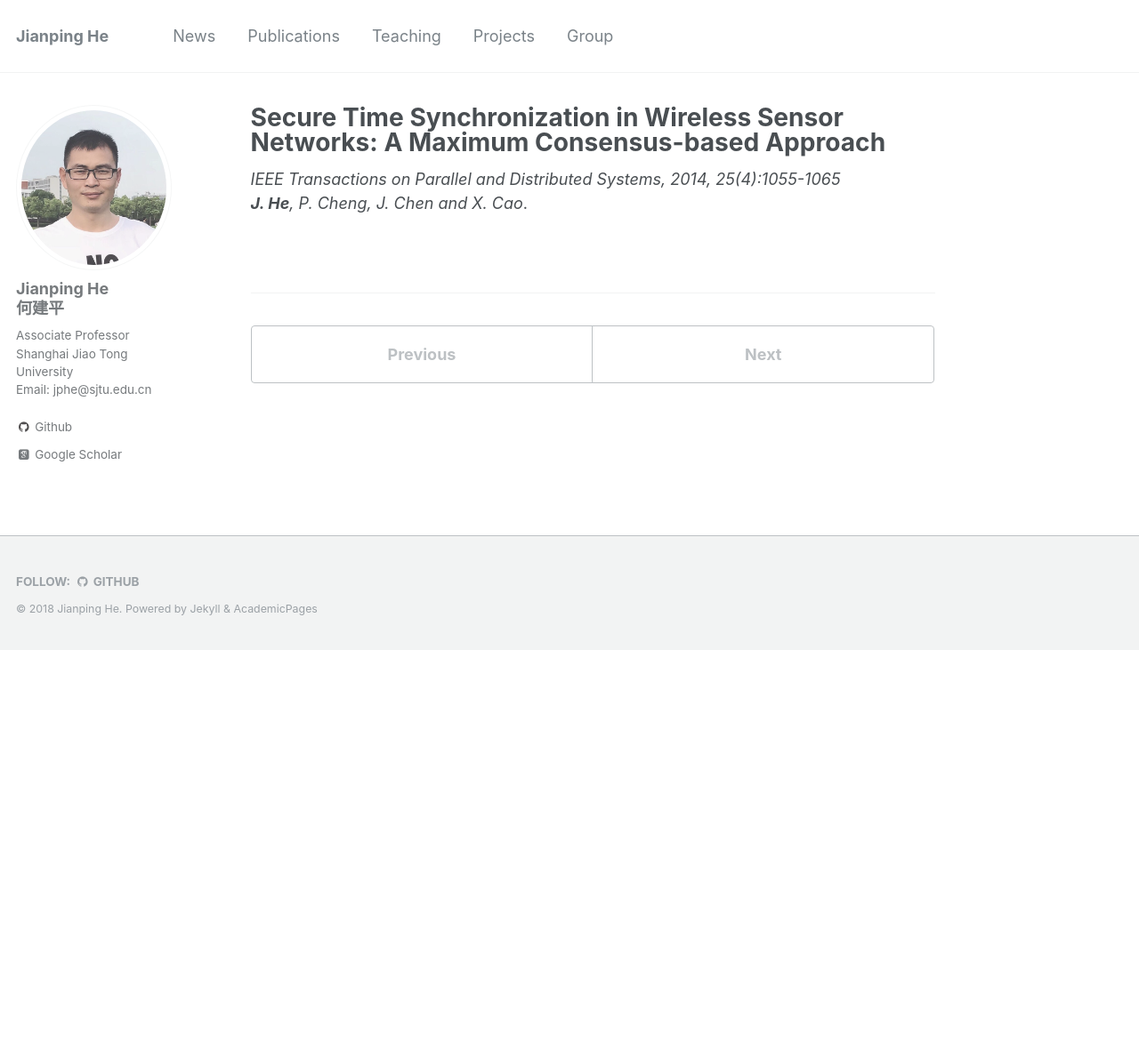
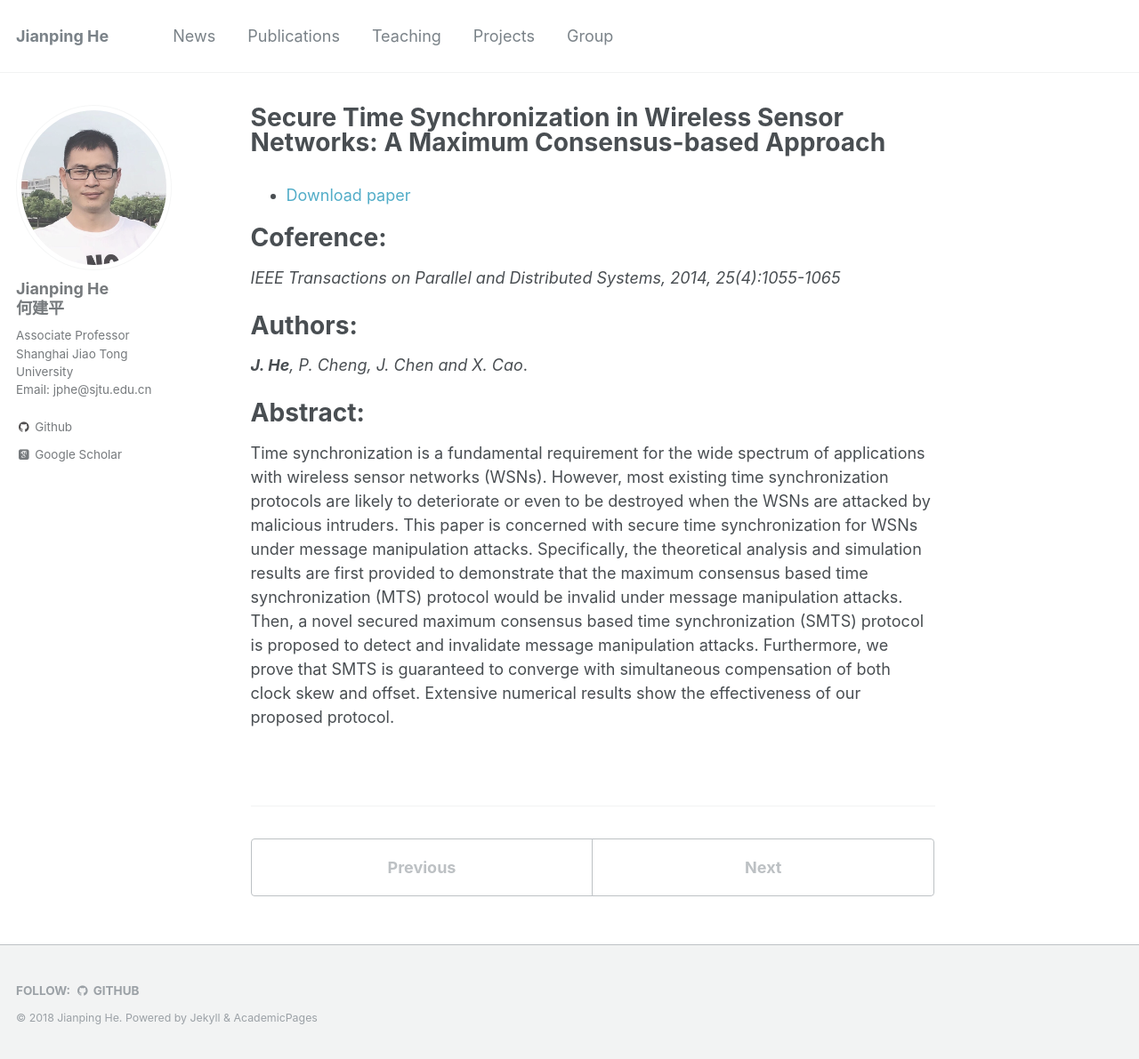
Before and after one commit to jiangshuozz/Jianping-He.github.io, a Jekyll site: the page built from _publications/2014-05-27-Secure-Time-Synchronization-in-Wireless-Sensor-Networks.md, in a window 1280 px wide and 1191 px high. Shown: the whole window at 89% size. Built offline with Jekyll 4.4.1, drawn with Linux system fonts in a browser that asks for light colours; some web fonts are replaced.

Commit message:
Update 2014-05-27-Secure-Time-Synchronization-in-Wireless-Sensor-Networks.md

```diff
--- a/_publications/2014-05-27-Secure-Time-Synchronization-in-Wireless-Sensor-Networks.md
+++ b/_publications/2014-05-27-Secure-Time-Synchronization-in-Wireless-Sensor-Networks.md
@@ -8,5 +8,16 @@ venue: '--'
 #paperurl: ''
 #citation: ''
 ---
+- [Download paper](https://ieeexplore.ieee.org/abstract/document/6520853/)
+
+Coference:
+===
 *IEEE Transactions on Parallel and Distributed Systems, 2014, 25(4):1055-1065*
+
+Authors:
+===
 ***J. He**, P. Cheng, J. Chen and X. Cao*.
+
+Abstract:
+===
+Time synchronization is a fundamental requirement for the wide spectrum of applications with wireless sensor networks (WSNs). However, most existing time synchronization protocols are likely to deteriorate or even to be destroyed when the WSNs are attacked by malicious intruders. This paper is concerned with secure time synchronization for WSNs under message manipulation attacks. Specifically, the theoretical analysis and simulation results are first provided to demonstrate that the maximum consensus based time synchronization (MTS) protocol would be invalid under message manipulation attacks. Then, a novel secured maximum consensus based time synchronization (SMTS) protocol is proposed to detect and invalidate message manipulation attacks. Furthermore, we prove that SMTS is guaranteed to converge with simultaneous compensation of both clock skew and offset. Extensive numerical results show the effectiveness of our proposed protocol.
```
